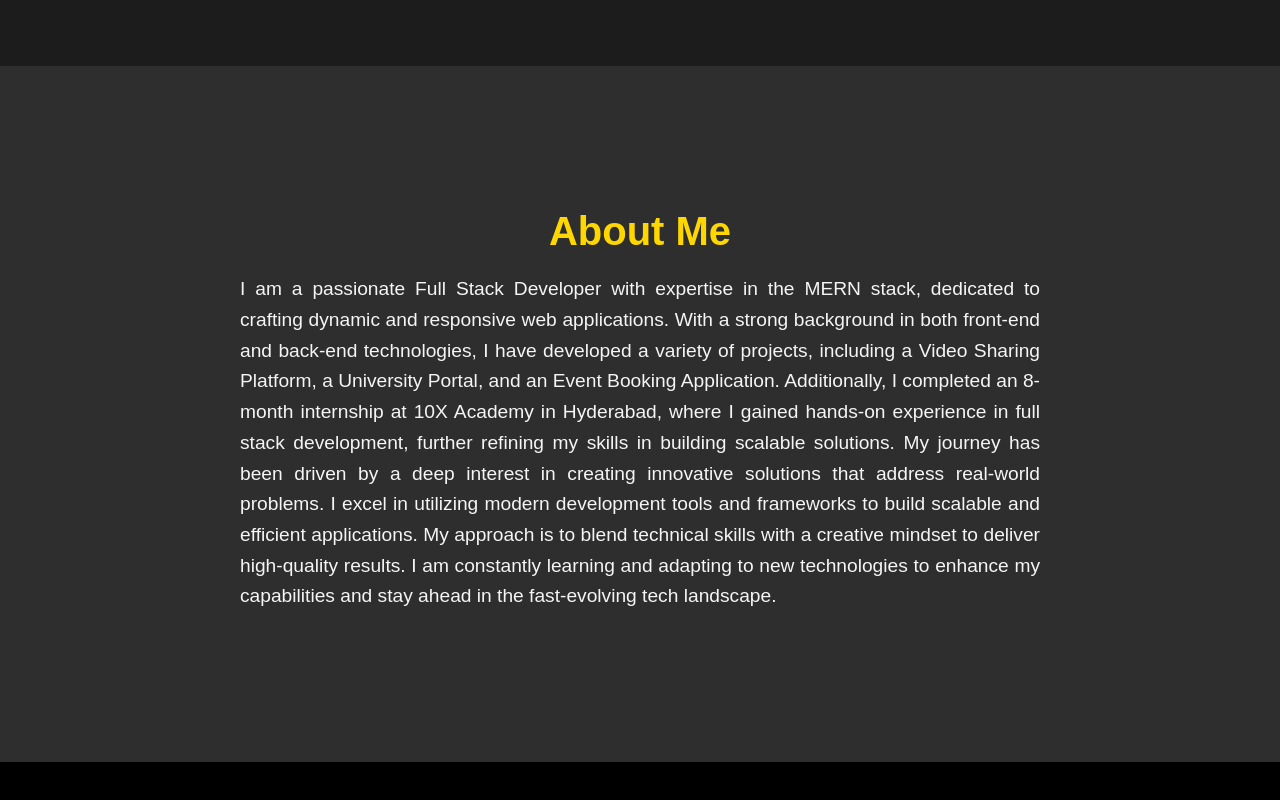
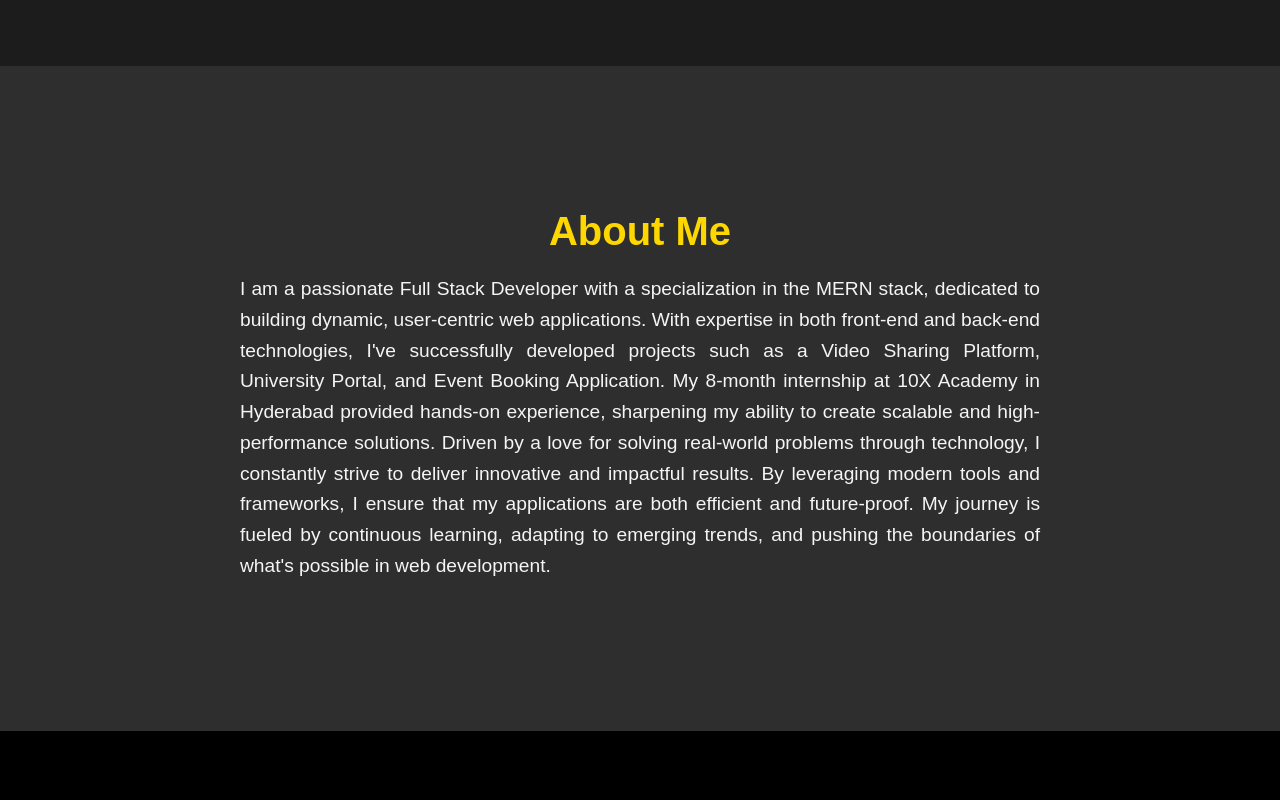
Before and after one commit to heyAnkit18/Modern-Portfolio-with-React-FramerMotion, a React (Create React App) app: page / in a window 1280 px wide. Shown: the part 814-1614 px from the top of the page. Built offline with nearby package versions, Linux system fonts and the light colour scheme.

Commit message:
Polishing About.jsx

```diff
--- a/src/components/About.jsx
+++ b/src/components/About.jsx
@@ -7,8 +7,9 @@
             <div className="about-content">
                 <h2>About Me</h2>
                 <p>
-                    I am a passionate Full Stack Developer with expertise in the MERN stack, dedicated to crafting dynamic and responsive web applications. With a strong background in both front-end and back-end technologies, I have developed a variety of projects, including a Video Sharing Platform, a University Portal, and an Event Booking Application. Additionally, I completed an 8-month internship at 10X Academy in Hyderabad, where I gained hands-on experience in full stack development, further refining my skills in building scalable solutions. My journey has been driven by a deep interest in creating innovative solutions that address real-world problems. I excel in utilizing modern development tools and frameworks to build scalable and efficient applications. My approach is to blend technical skills with a creative mindset to deliver high-quality results. I am constantly learning and adapting to new technologies to enhance my capabilities and stay ahead in the fast-evolving tech landscape.
+                    I am a passionate Full Stack Developer with a specialization in the MERN stack, dedicated to building dynamic, user-centric web applications. With expertise in both front-end and back-end technologies, I've successfully developed projects such as a Video Sharing Platform, University Portal, and Event Booking Application. My 8-month internship at 10X Academy in Hyderabad provided hands-on experience, sharpening my ability to create scalable and high-performance solutions. Driven by a love for solving real-world problems through technology, I constantly strive to deliver innovative and impactful results. By leveraging modern tools and frameworks, I ensure that my applications are both efficient and future-proof. My journey is fueled by continuous learning, adapting to emerging trends, and pushing the boundaries of what's possible in web development.
                 </p>
+
 
             </div>
         </section>
```
